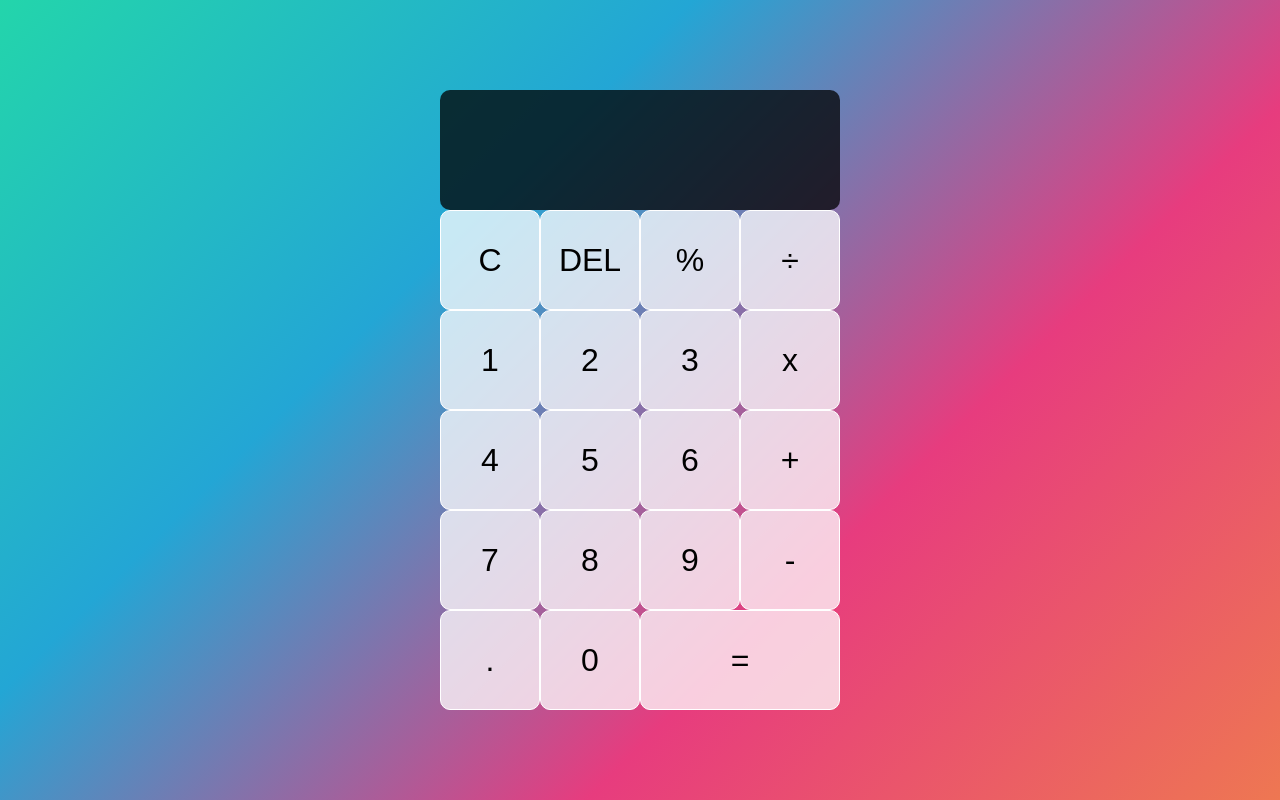
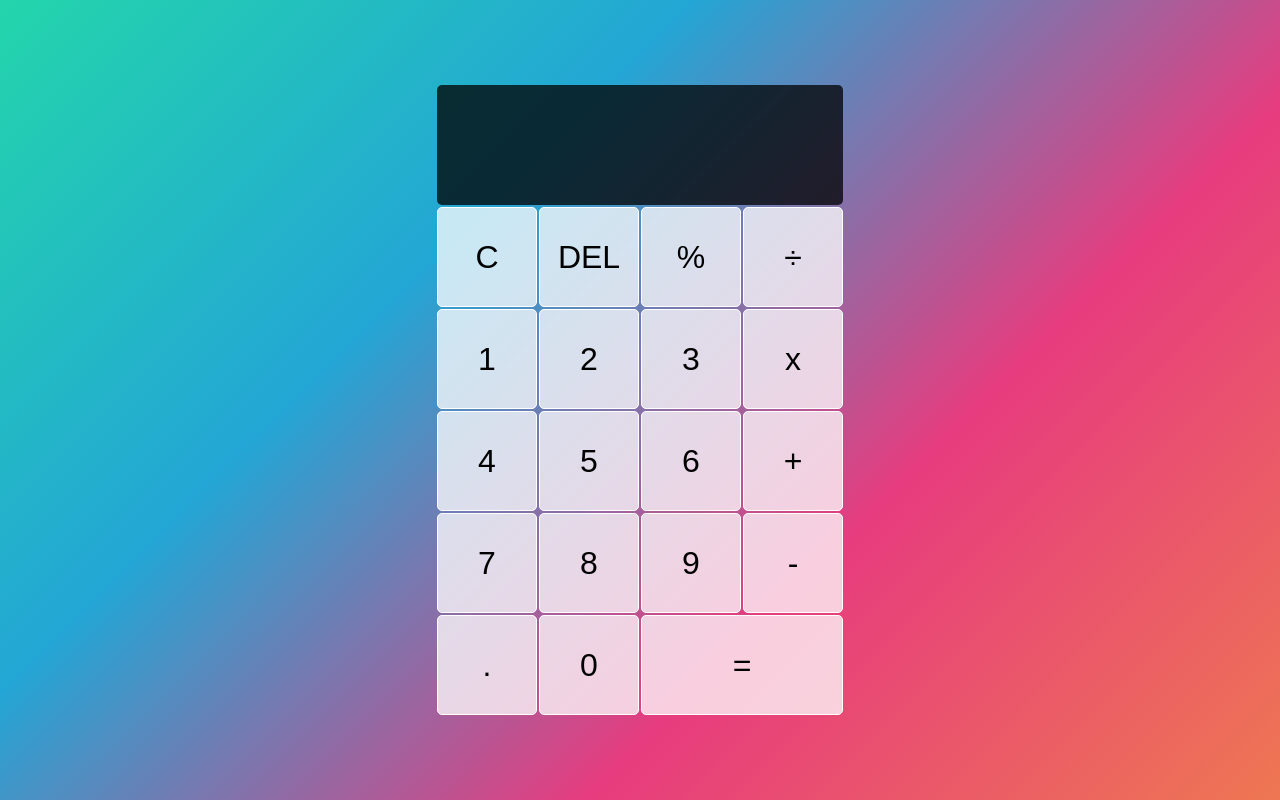
Before and after one commit to aguilarandres/js-calculator, a plain HTML site: page index.html in a window 1280 px wide. Drawn offline with Linux system fonts and the light colour scheme.

Commit message:
added padding between buttons & rounded buttons and display window with 'border-radius'

```diff
--- a/styles.css
+++ b/styles.css
@@ -12,6 +12,7 @@ body {
 
 .calculator-grid {
   display: grid;
+  grid-gap: 2px;
   justify-content: center;
   align-content: center;
   min-height: 100vh;
@@ -20,7 +21,7 @@ body {
 }
 
 .calculator-grid > button {
-  border-radius: 10px;
+  border-radius: 5px;
   cursor:pointer;
   font-size: 2rem;
   border: 1px solid #FFFFFF;
@@ -38,7 +39,7 @@ body {
 
 .output {
   grid-column: 1 / -1; /* span from the first column to the last column */
-  border-radius: 10px;
+  border-radius: 5px;
   background-color: rgba(0, 0, 0, .75);
   display: flex; /* align elements within container */
   align-items: flex-end; /* align on right side of container */
```
